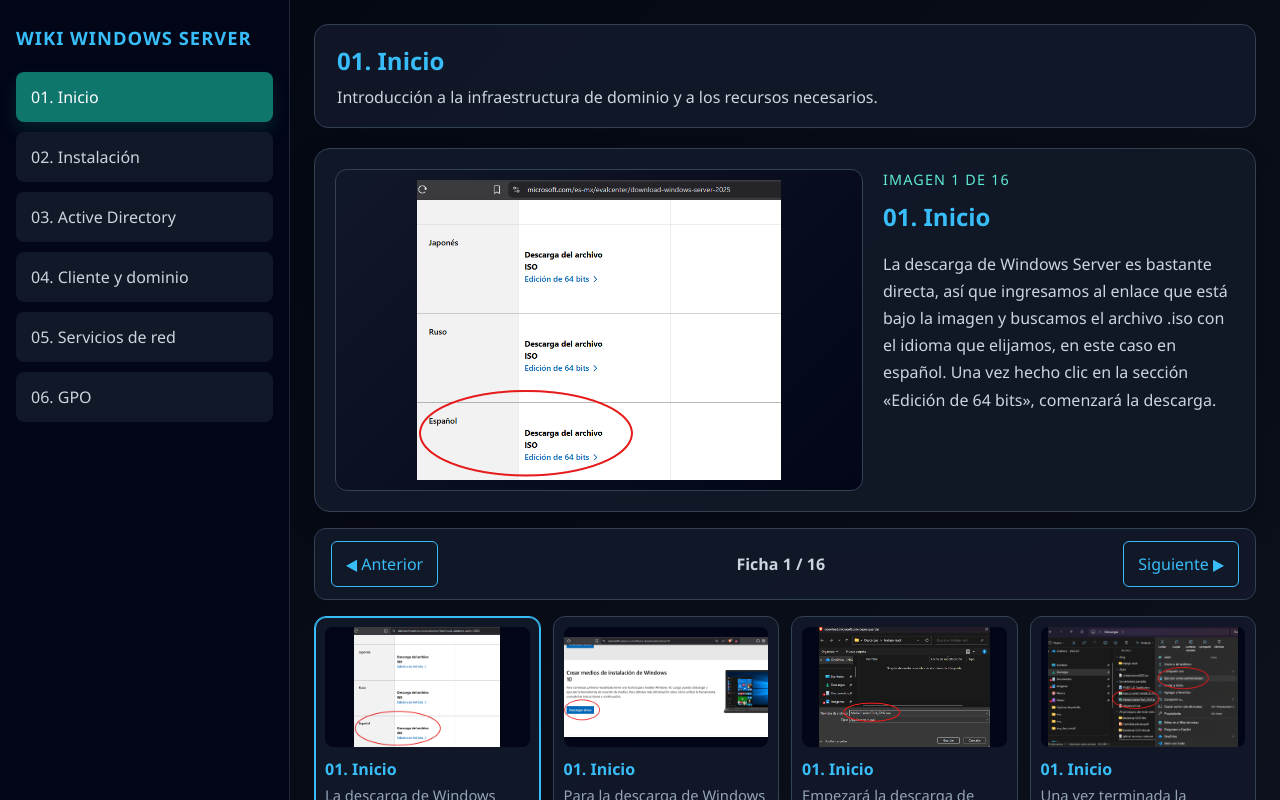
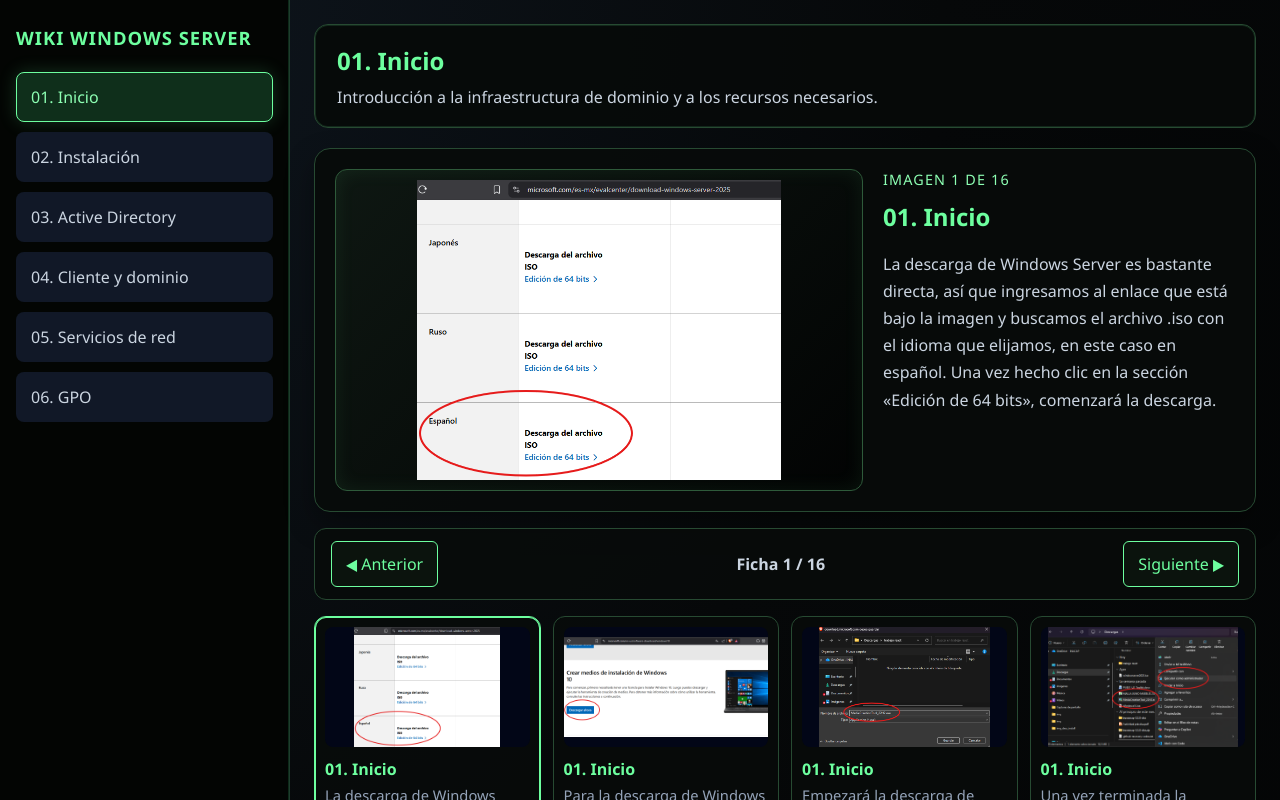
Before and after one commit to GeoRed86/wiki_huegeo, a React (Vite) app: page / in a window 1280 px wide. Shown: the top 800 px of the page. Built offline with nearby package versions, Linux system fonts and the light colour scheme.

Commit message:
correccion colores

```diff
--- a/src/App.css
+++ b/src/App.css
@@ -1,19 +1,20 @@
 .wiki-shell {
   display: flex;
   min-height: 100vh;
-  background: linear-gradient(135deg, #030712, #0b0f19 60%, #111827);
-  color: #e5e7eb;
+  background: radial-gradient(circle at top left, #0f1720 0%, #060809 45%, #020303 100%);
+  color: #f3f7f2;
 }
 
 .wiki-sidebar {
   width: 290px;
-  background: #020617;
-  border-right: 1px solid #1f2937;
+  background: #030503;
+  border-right: 1px solid #1f3d2d;
   padding: 24px 16px;
+  box-shadow: inset -1px 0 0 rgba(66, 255, 148, 0.15);
 }
 
 .wiki-brand {
-  color: #38bdf8;
+  color: #6dff9f;
   font-size: 1.15rem;
   font-weight: 700;
   text-transform: uppercase;
@@ -39,14 +40,16 @@
 }
 
 .wiki-tab:hover {
-  border-color: #38bdf8;
+  border-color: #6dff9f;
   color: #f8fafc;
+  box-shadow: 0 0 0 1px rgba(109, 255, 159, 0.2);
 }
 
 .wiki-tab.active {
-  background: #0f766e;
-  color: white;
-  box-shadow: 0 8px 18px rgba(15, 118, 110, 0.24);
+  background: #0f2f1b;
+  color: #8dffb3;
+  border-color: #6dff9f;
+  box-shadow: 0 0 18px rgba(109, 255, 159, 0.18);
 }
 
 .wiki-main {
@@ -58,14 +61,15 @@
 }
 
 .wiki-header {
-  background: rgba(17, 24, 39, 0.95);
-  border: 1px solid #334155;
+  background: rgba(7, 10, 9, 0.96);
+  border: 1px solid #274a32;
   border-radius: 14px;
   padding: 18px 22px;
+  box-shadow: inset 0 0 0 1px rgba(109, 255, 159, 0.12);
 }
 
 .wiki-header h1 {
-  color: #38bdf8;
+  color: #6dff9f;
   font-size: 1.5rem;
   margin: 0 0 6px;
 }
@@ -86,11 +90,11 @@
   display: grid;
   grid-template-columns: 1.2fr 0.8fr;
   gap: 20px;
-  background: rgba(17, 24, 39, 0.96);
-  border: 1px solid #334155;
+  background: rgba(8, 11, 10, 0.96);
+  border: 1px solid #274a32;
   border-radius: 16px;
   padding: 20px;
-  box-shadow: 0 12px 28px rgba(0, 0, 0, 0.24);
+  box-shadow: 0 12px 28px rgba(0, 0, 0, 0.35);
 }
 
 .wiki-card-image {
@@ -98,11 +102,12 @@
   display: flex;
   align-items: center;
   justify-content: center;
-  background: linear-gradient(135deg, #111827, #020617);
+  background: linear-gradient(135deg, #0e1712, #020303);
   border-radius: 12px;
-  border: 1px solid #334155;
+  border: 1px solid #2e5a3a;
   overflow: hidden;
   padding: 10px;
+  box-shadow: inset 0 0 20px rgba(109, 255, 159, 0.08);
 }
 
 .wiki-card-image img {
@@ -114,7 +119,7 @@
 }
 
 .wiki-card-meta {
-  color: #5eead4;
+  color: #8dffb3;
   font-size: 0.9rem;
   margin-bottom: 8px;
   text-transform: uppercase;
@@ -122,7 +127,7 @@
 }
 
 .wiki-card-body h2 {
-  color: #38bdf8;
+  color: #6dff9f;
   margin-top: 0;
   margin-bottom: 10px;
 }
@@ -136,24 +141,25 @@
   display: flex;
   justify-content: space-between;
   align-items: center;
-  background: rgba(17, 24, 39, 0.95);
-  border: 1px solid #334155;
+  background: rgba(8, 11, 10, 0.95);
+  border: 1px solid #274a32;
   border-radius: 12px;
   padding: 12px 16px;
 }
 
 .wiki-control-btn {
-  border: 1px solid #38bdf8;
-  background: #111827;
-  color: #38bdf8;
+  border: 1px solid #6dff9f;
+  background: #0b130d;
+  color: #6dff9f;
   border-radius: 6px;
   padding: 10px 14px;
   cursor: pointer;
 }
 
 .wiki-control-btn:hover {
-  background: #38bdf8;
-  color: #020617;
+  background: #6dff9f;
+  color: #020303;
+  box-shadow: 0 0 12px rgba(109, 255, 159, 0.25);
 }
 
 .wiki-counter {
@@ -173,8 +179,8 @@
   gap: 10px;
   align-items: flex-start;
   text-align: left;
-  background: rgba(17, 24, 39, 0.95);
-  border: 1px solid #334155;
+  background: rgba(8, 11, 10, 0.95);
+  border: 1px solid #274a32;
   border-radius: 12px;
   padding: 10px;
   color: #e5e7eb;
@@ -182,8 +188,8 @@
 }
 
 .wiki-mini-card.selected {
-  border-color: #38bdf8;
-  box-shadow: inset 0 0 0 1px #38bdf8;
+  border-color: #6dff9f;
+  box-shadow: inset 0 0 0 1px #6dff9f;
 }
 
 .wiki-mini-thumb {
@@ -210,7 +216,7 @@
 }
 
 .wiki-mini-copy strong {
-  color: #38bdf8;
+  color: #6dff9f;
 }
 
 .wiki-mini-copy span {
@@ -224,8 +230,8 @@
 }
 
 .wiki-empty {
-  background: rgba(17, 24, 39, 0.95);
-  border: 1px solid #334155;
+  background: rgba(8, 11, 10, 0.95);
+  border: 1px solid #274a32;
   border-radius: 12px;
   padding: 18px;
   color: #cbd5e1;
```
Also changed, not shown: docs_huegeo/07_prompts_huegeo.md (+6 -0 lines).
